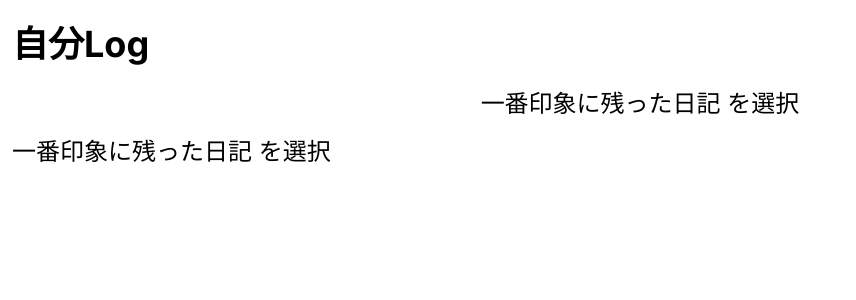
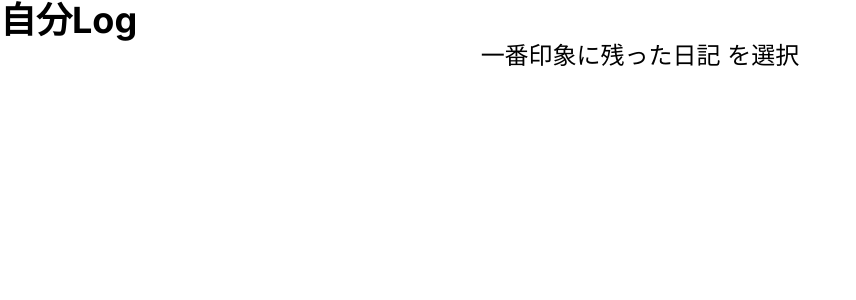
Before and after one commit to tech-harmony-team/Jibun-Log, a Next.js app in the folder next-front/: page /header-test in a window 1280 px wide. Shown: the top 300 px of the page, without its empty margins (0-856 px from the left). Built offline with nearby package versions, Linux system fonts and the light colour scheme.

Commit message:
ヘッダーのUIコンポーネントを作成した。

```diff
--- a/next-front/src/app/header-test/page.tsx
+++ b/next-front/src/app/header-test/page.tsx
@@ -9,9 +9,6 @@ export default function Page() {
       <PageHeader type="h2" textAlignment="center">
         一番印象に残った日記 を選択
       </PageHeader>
-      <PageHeader type="h2" textAlignment="left">
-        一番印象に残った日記 を選択
-      </PageHeader>
     </>
   );
 }
--- a/next-front/src/components/typography/pageHeader.tsx
+++ b/next-front/src/components/typography/pageHeader.tsx
@@ -10,8 +10,7 @@ export default function PageHeader(props: Props) {
   const { type, textAlignment, children } = props;
 
   // typeによって、フォントサイズを変更
-  const headerType =
-    type === "h1" ? "mx-3 my-6 text-4xl font-bold" : "mx-3 my-4 text-2xl";
+  const headerType = type === "h1" ? "text-4xl font-bold" : "text-2xl";
 
   // textAlignmentによって、テキストの位置を変更
   const alignmentType =
```
